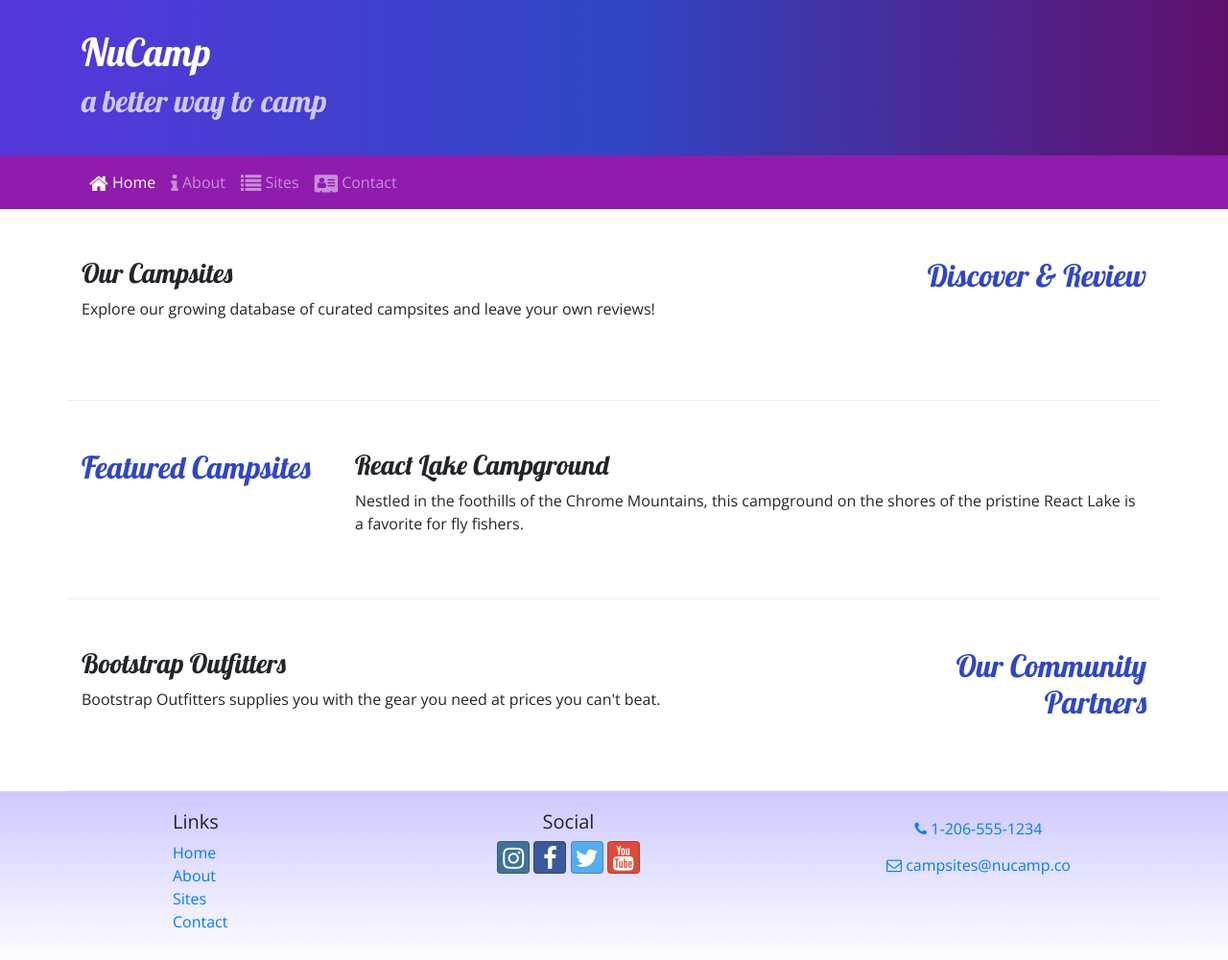
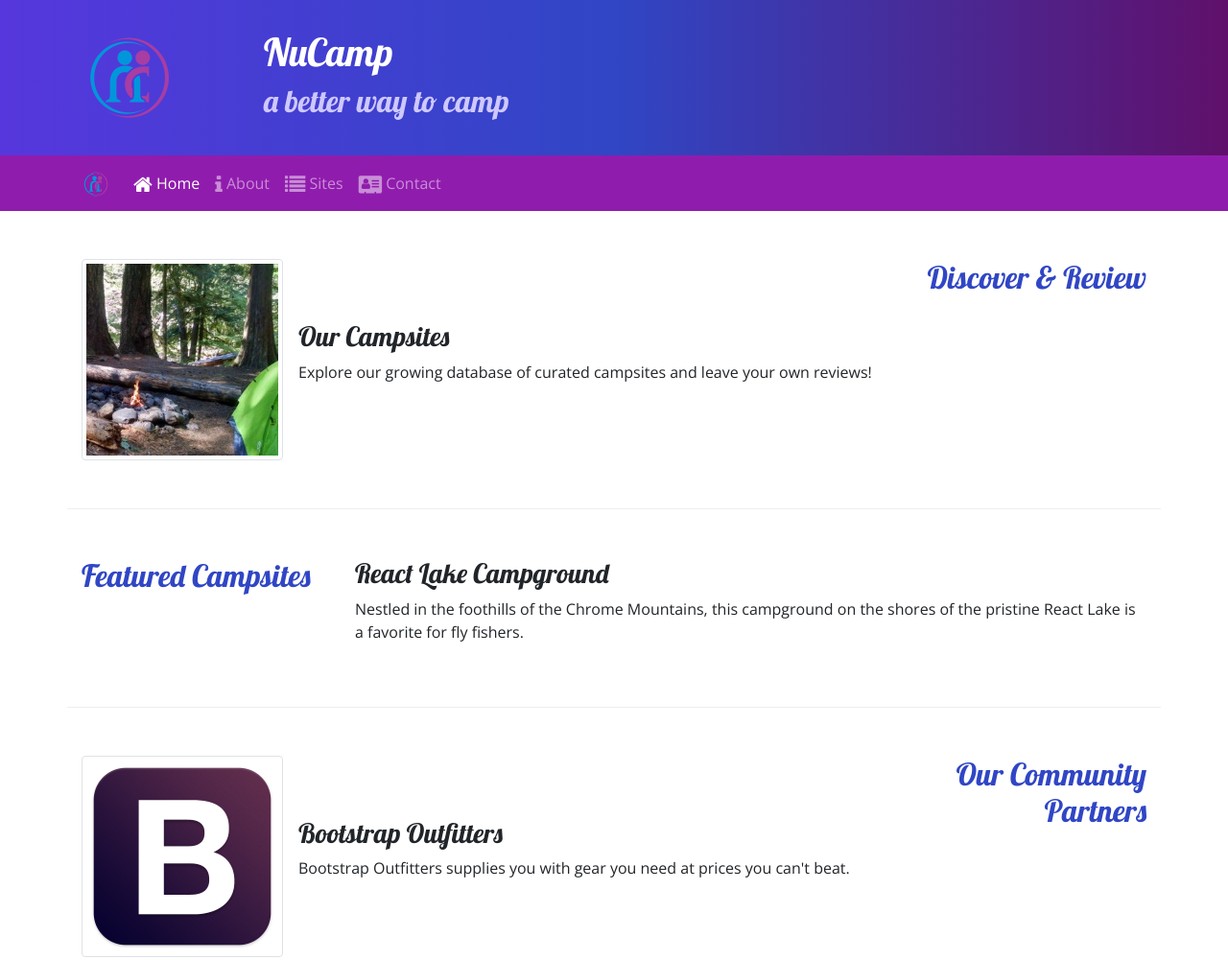
Before and after one commit to ttham07/nucampsite, a website: page index.html in a window 1280 px wide. Shown: the top 1001 px of the page at 96% size. Drawn offline with nearby package versions, Linux system fonts and the light colour scheme.

Commit message:
Images and Media

```diff
--- a/index.html
+++ b/index.html
@@ -23,6 +23,9 @@
     <header class="jumbotron jumbotron-fluid">
         <div class="container">
             <div class="row">
+                <div class="col-4 col-sm-3 col-md-2 align-self-center">
+                    <a href="index.html"><img src="img/logo.png" class="img-fluid" /></a>
+                </div>
                 <div class="col">
                     <h1>NuCamp</h1>
                     <h2>a better way to camp</h2>
@@ -33,7 +36,8 @@
 
     <nav class="navbar navbar-expand-sm navbar-dark sticky-top">
         <div class="container">
-            <button class="navbar-toggler ml-auto" type="button" data-toggle="collapse" data-target="#nucampNavbar">
+            <a class="navbar-brand" href="index.html"><img src="img/logo.png" height="30" width="30" /></a>
+            <button class="navbar-toggler" type="button" data-toggle="collapse" data-target="#nucampNavbar">
                 <span class="navbar-toggler-icon"></span>
             </button>
             <div class="collapse navbar-collapse" id="nucampNavbar">
@@ -53,8 +57,13 @@
                 <h2 class="text-sm-right">Discover & Review</h2>
             </div>
             <div class="col">
-                <h3>Our Campsites</h3>
-                <p class="d-none d-sm-block">Explore our growing database of curated campsites and leave your own reviews!</p>
+                <div class="media">
+                    <img class="d-flex mr-3 img-thumbnail" src="img/breadcrumb-trail-thumb.jpg" alt="Breadcrumb Trail Thumbnail" />
+                    <div class="media-body align-self-center">
+                        <h3>Our Campsites</h3>
+                        <p class="d-none d-sm-block">Explore our growing database of curated campsites and leave your own reviews!</p>
+                    </div>
+                </div>
             </div>
         </div>
 
@@ -73,8 +82,13 @@
                 <h2 class="text-sm-right">Our Community Partners</h2>
             </div>
             <div class="col">
-                <h3>Bootstrap Outfitters</h3>
-        		<p class="d-none d-sm-block">Bootstrap Outfitters supplies you with the gear you need at prices you can't beat.</p>
+                <div class="media">
+                    <img class="d-flex mr-3 img-thumbnail" src="img/bootstrap-thumb.png" alt="Bootstrap Outfitters" />
+                    <div class="media-body align-self-center">
+                        <h3>Bootstrap Outfitters</h3>
+        				<p class="d-none d-sm-block">Bootstrap Outfitters supplies you with gear you need at prices you can't beat.</p>
+                    </div>
+                </div>
             </div>
         </div>
     </div>
```
Also changed, not shown: aboutus.html (+5 -1 lines), contactus.html (+5 -1 lines), img/bootstrap-thumb.png (added), img/breadcrumb-trail-thumb.jpg (added), img/breadcrumb-trail.jpg (added), img/chrome-river-thumb.jpg (added), img/chrome-river.jpg (added), img/logo.png (added), img/react-lake-thumb.jpg (added), img/react-lake.jpg (added), 1 other file.
